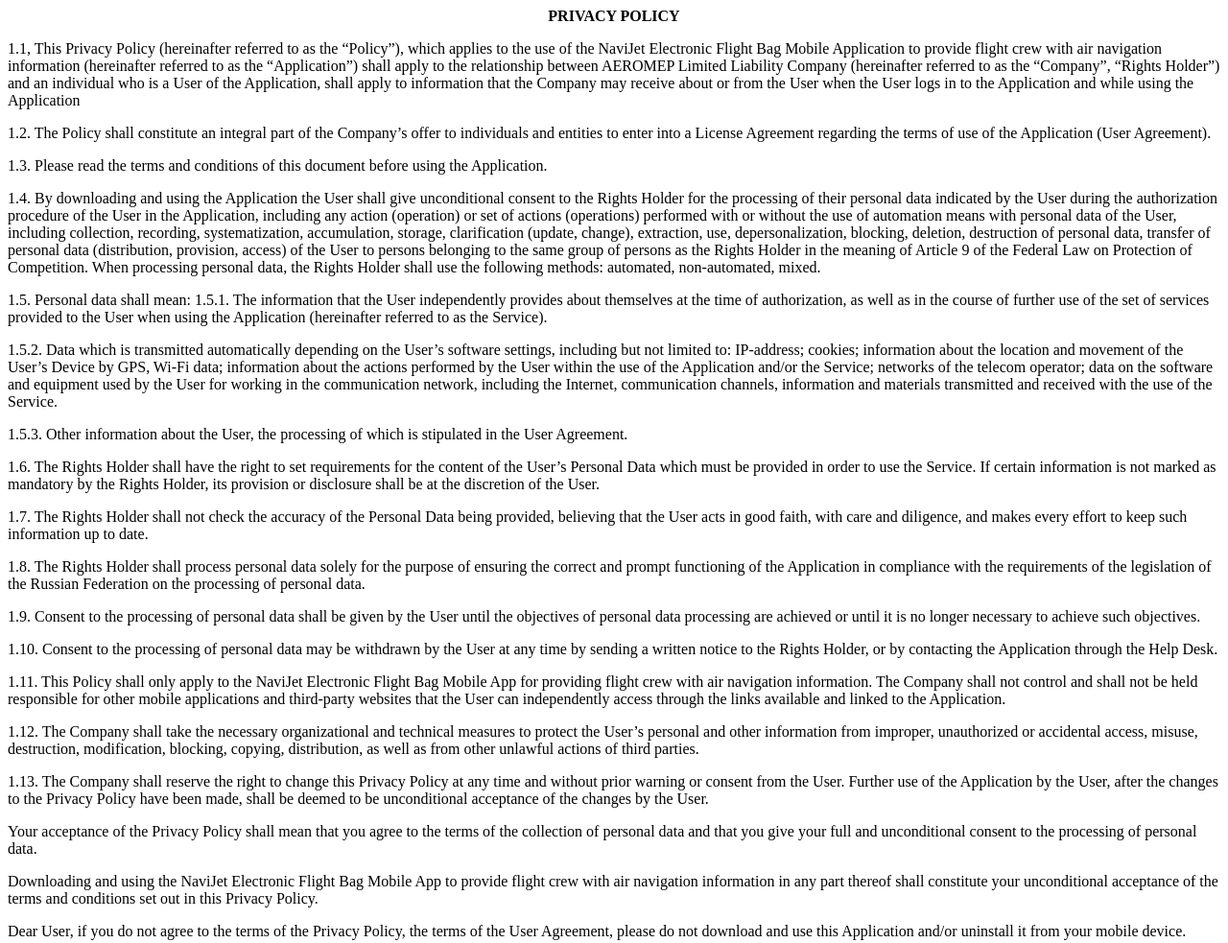
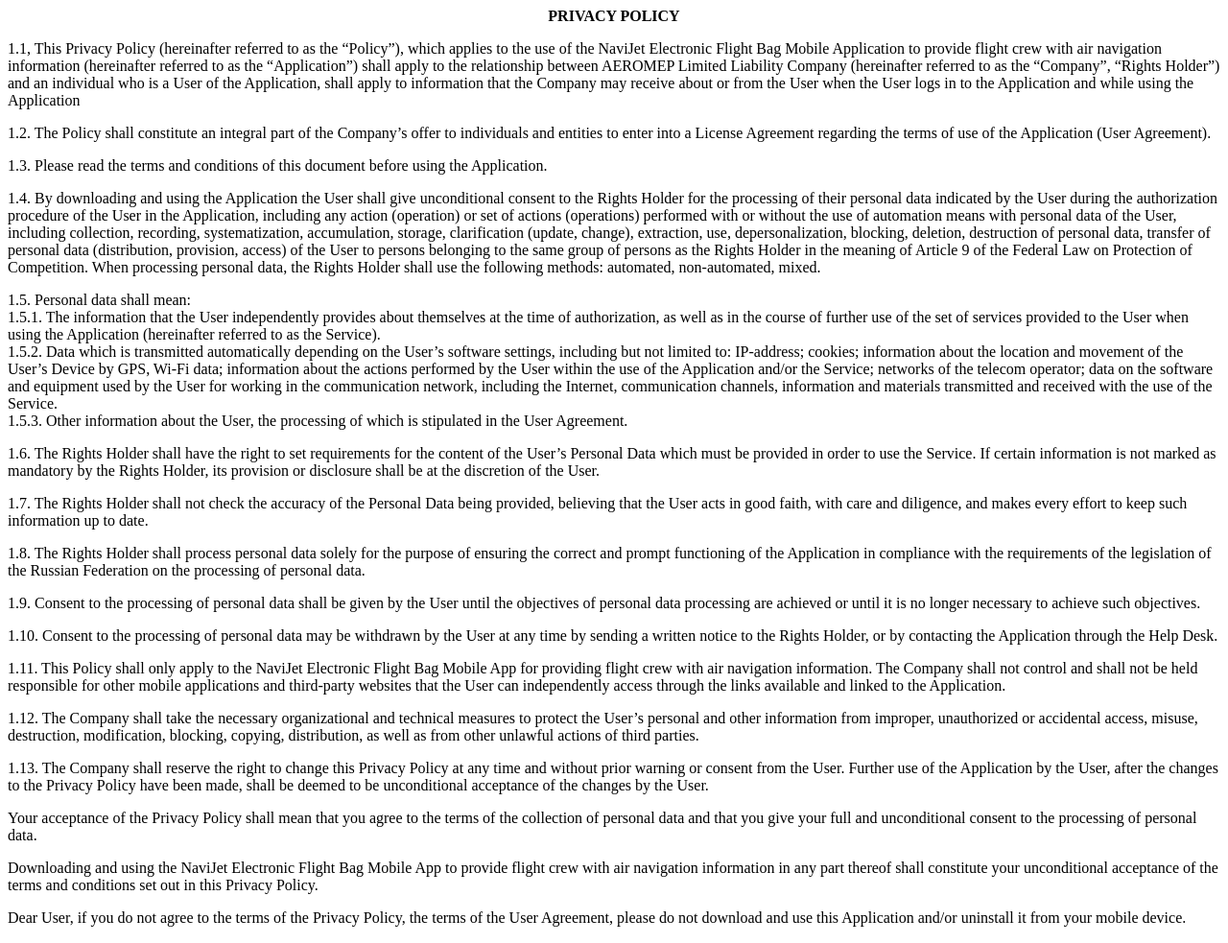
Before and after one commit to navijetapp/navijet.github.io, a plain HTML site: page index.html in a window 1280 px wide. Shown: the whole page at 96% size. Drawn offline with Linux system fonts and the light colour scheme.

Commit message:
added br/

```diff
--- a/index.html
+++ b/index.html
@@ -14,10 +14,11 @@
 1.4. By downloading and using the Application the User shall give unconditional consent to the Rights Holder for the processing of their personal data indicated by the User during the authorization procedure of the User in the Application, including any action (operation) or set of actions (operations) performed with or without the use of automation means with personal data of the User, including collection, recording, systematization, accumulation, storage, clarification (update, change), extraction, use, depersonalization, blocking, deletion, destruction of personal data, transfer of personal data (distribution, provision, access) of the User to persons belonging to the same group of persons as the Rights Holder in the meaning of Article 9 of the Federal Law on Protection of Competition. When processing personal data, the Rights Holder shall use the following methods: automated, non-automated, mixed.
 </p><p>
 1.5. Personal data shall mean:
+<br/>
 1.5.1. The information that the User independently provides about themselves at the time of authorization, as well as in the course of further use of the set of services provided to the User when using the Application (hereinafter referred to as the Service).
-</p><p>
+<br/>
 1.5.2. Data which is transmitted automatically depending on the User’s software settings, including but not limited to: IP-address; cookies; information about the location and movement of the User’s Device by GPS, Wi-Fi data; information about the actions performed by the User within the use of the Application and/or the Service; networks of the telecom operator; data on the software and equipment used by the User for working in the communication network, including the Internet, communication channels, information and materials transmitted and received with the use of the Service.
-</p><p>
+<br/>
 1.5.3. Other information about the User, the processing of which is stipulated in the User Agreement.
 </p><p>
 1.6. The Rights Holder shall have the right to set requirements for the content of the User’s Personal Data which must be provided in order to use the Service. If certain information is not marked as mandatory by the Rights Holder, its provision or disclosure shall be at the discretion of the User.
```
